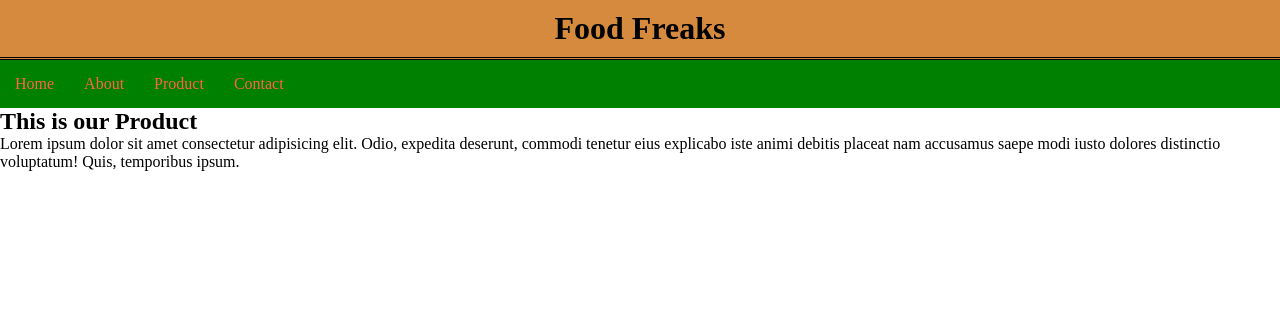
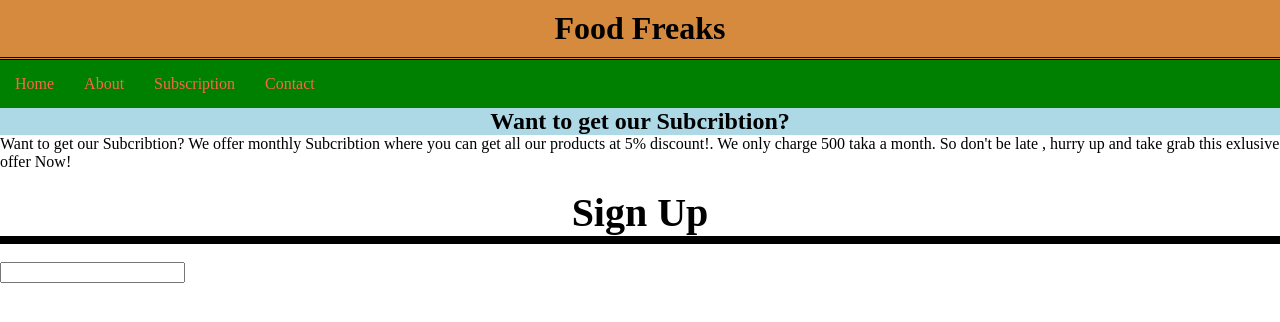
Before and after one commit to Razdee01/website, a plain HTML site: page product.html in a window 1280 px wide. Drawn offline with Linux system fonts and the light colour scheme.

Commit message:
subcribtion page

```diff
--- a/product.html
+++ b/product.html
@@ -14,12 +14,18 @@
     <ul>
       <li><a href="index.html">Home</a></li>
       <li><a href="about.html">About</a></li>
-      <li><a href="product.html">Product</a></li>
+      <li><a href="product.html">Subscription</a></li>
       <li><a href="contact.html">Contact</a></li>
     </ul>
   </nav>
-    <h2>This is our Product</h2>
-     <p>Lorem ipsum dolor sit amet consectetur adipisicing elit. Odio, expedita deserunt, commodi tenetur eius explicabo iste animi debitis placeat nam accusamus saepe modi iusto dolores distinctio voluptatum! Quis, temporibus ipsum.</p>
+  <div>
+    <h2>Want to get our Subcribtion?</h2>
+     <p>Want to get our Subcribtion? We offer monthly Subcribtion where you can get all our products at 5% discount!. We only charge 500 taka a month. So don't be late , hurry up and take grab this exlusive offer Now!</p>
+     <br>
+     <p class="form"><b>Sign Up</b></p>
+     <br>
+     <input type="text">
+  </div>
 
 
 </body>
--- a/style.css
+++ b/style.css
@@ -54,7 +54,22 @@ button a {
 }
 button{
     background-color: rgba(0, 0, 0, 0.582);
+    margin-top:35px;
+    margin-left: 40px;
 }
 button :hover{
     color: rgb(38, 173, 56);
 }
+
+h2{
+    text-align: center;
+    background-color:lightblue ;
+    display: block;
+
+}
+p.form {
+    text-align: center;
+    font-size: 40px;
+    border-bottom: 8px solid;
+
+}
```
Also changed, not shown: about.html (+1 -1 lines), contact.html (+1 -1 lines), index.html (+1 -1 lines).
